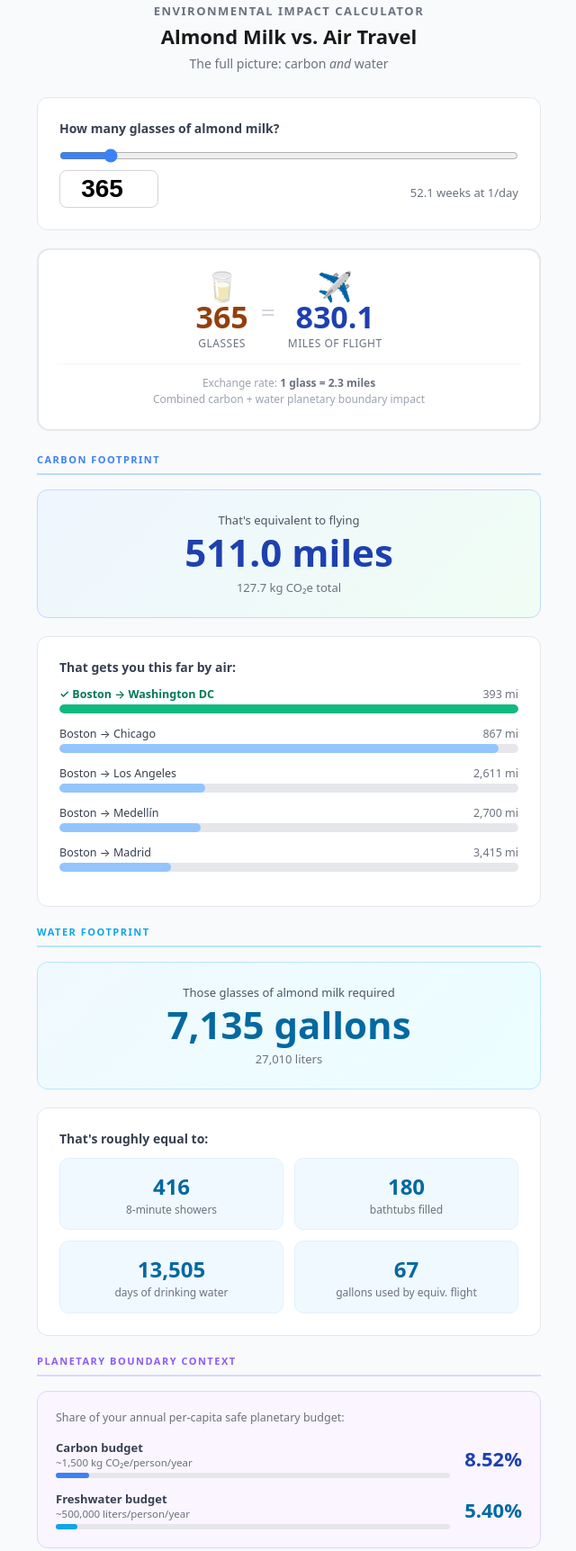
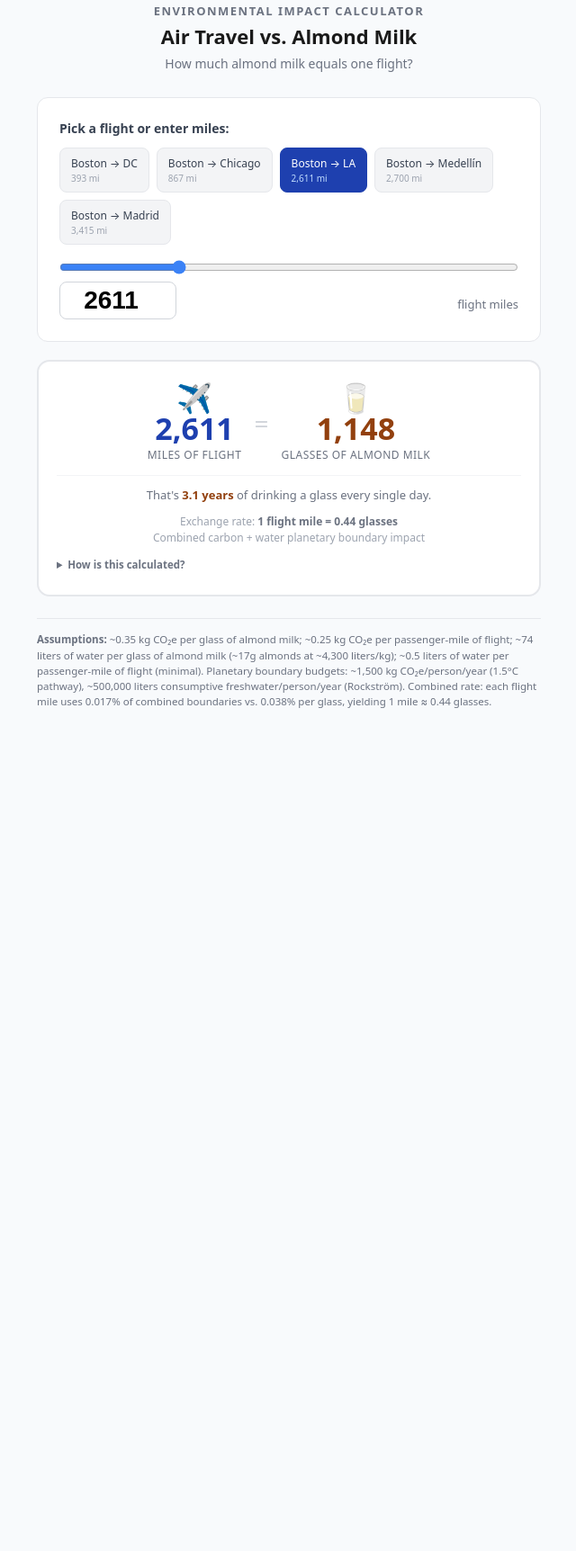
Before and after one commit to dgmulei/almond-milk, a plain HTML site: page index.html in a window 1280 px wide. Shown: the part 21-1745 px from the top of the page at 90% size, without its empty margins (319-959 px from the left). After the commit the page ends 834 px from the top, so only its background shows below. Drawn offline with Linux system fonts and the light colour scheme.

Commit message:
Strip detail sections, keep converter and methodology only

```diff
--- a/index.html
+++ b/index.html
@@ -3,8 +3,8 @@
 <head>
 <meta charset="UTF-8">
 <meta name="viewport" content="width=device-width, initial-scale=1.0">
-<title>Almond Milk vs. Air Travel — Environmental Impact Calculator</title>
-<meta name="description" content="Compare the full environmental footprint of almond milk vs commercial air travel — carbon AND water.">
+<title>Air Travel vs. Almond Milk — Environmental Impact Calculator</title>
+<meta name="description" content="How many glasses of almond milk does it take to equal the environmental impact of your flight? Spoiler: a lot.">
 <style>
   * { box-sizing: border-box; margin: 0; padding: 0; }
   body { font-family: system-ui, -apple-system, sans-serif; background: #f8fafc; color: #1a1a1a; padding: 24px 16px; }
@@ -17,8 +17,16 @@
   .input-label { font-size: 14px; font-weight: 600; color: #374151; display: block; margin-bottom: 12px; }
   input[type=range] { width: 100%; accent-color: #3b82f6; margin-bottom: 8px; }
   .input-row { display: flex; justify-content: space-between; align-items: baseline; }
-  .num-input { width: 110px; font-size: 28px; font-weight: 700; border: 1px solid #d1d5db; border-radius: 8px; padding: 4px 10px; text-align: center; }
+  .num-input { width: 130px; font-size: 28px; font-weight: 700; border: 1px solid #d1d5db; border-radius: 8px; padding: 4px 10px; text-align: center; }
   .hint { font-size: 13px; color: #6b7280; }
+
+  /* Quick-pick route buttons */
+  .route-picks { display: flex; flex-wrap: wrap; gap: 8px; margin-bottom: 16px; }
+  .route-pick { background: #f3f4f6; border: 1px solid #e5e7eb; border-radius: 8px; padding: 8px 12px; font-size: 12px; color: #374151; cursor: pointer; transition: all 0.15s; }
+  .route-pick:hover { background: #e0e7ff; border-color: #a5b4fc; }
+  .route-pick.active { background: #1e40af; color: #fff; border-color: #1e40af; }
+  .route-pick .miles { display: block; font-size: 10px; color: #9ca3af; margin-top: 1px; }
+  .route-pick.active .miles { color: #bfdbfe; }
 
   /* Converter */
   .converter { background: #fff; border: 2px solid #e5e7eb; border-radius: 14px; padding: 24px 20px; margin-bottom: 24px; }
@@ -26,11 +34,13 @@
   .conv-side { text-align: center; }
   .conv-icon { font-size: 32px; line-height: 1; }
   .conv-value { font-size: 34px; font-weight: 800; line-height: 1.1; }
+  .conv-value.flight { color: #1e40af; }
   .conv-value.milk { color: #92400e; }
-  .conv-value.flight { color: #1e40af; }
   .conv-unit { font-size: 12px; color: #6b7280; margin-top: 2px; text-transform: uppercase; letter-spacing: 0.5px; }
   .conv-equals { font-size: 28px; font-weight: 300; color: #d1d5db; }
-  .conv-rate { text-align: center; margin-top: 14px; padding-top: 12px; border-top: 1px solid #f3f4f6; font-size: 12px; color: #9ca3af; line-height: 1.5; }
+  .conv-context { font-size: 13px; color: #6b7280; text-align: center; margin-top: 14px; padding-top: 12px; border-top: 1px solid #f3f4f6; line-height: 1.5; }
+  .conv-context strong { color: #92400e; }
+  .conv-rate { text-align: center; margin-top: 10px; font-size: 12px; color: #9ca3af; line-height: 1.5; }
   .conv-rate strong { color: #6b7280; }
 
   .section-label { font-size: 11px; font-weight: 700; text-transform: uppercase; letter-spacing: 1.5px; margin-bottom: 16px; padding-bottom: 8px; }
@@ -41,15 +51,6 @@
   .result-carbon .sub { font-size: 13px; color: #4b5563; margin-bottom: 4px; }
   .result-carbon .big { font-size: 42px; font-weight: 800; color: #1e40af; line-height: 1.1; }
   .result-carbon .co2 { font-size: 13px; color: #6b7280; margin-top: 6px; }
-  .route { margin-bottom: 14px; }
-  .route-head { display: flex; justify-content: space-between; font-size: 12.5px; margin-bottom: 3px; }
-  .route-name { color: #374151; }
-  .route-name.done { color: #047857; font-weight: 600; }
-  .route-miles { color: #6b7280; }
-  .bar-bg { height: 10px; border-radius: 5px; background: #e5e7eb; overflow: hidden; }
-  .bar-fill { height: 100%; border-radius: 5px; transition: width 0.3s ease; }
-  .bar-fill.done { background: #10b981; }
-  .bar-fill.partial { background: #93c5fd; }
 
   /* Water section */
   .water-label { color: #0ea5e9; border-bottom: 2px solid #bae6fd; }
@@ -85,16 +86,23 @@
 <div class="wrap">
   <div class="header">
     <div class="label">Environmental Impact Calculator</div>
-    <h1>Almond Milk vs. Air Travel</h1>
-    <div class="subtitle">The full picture: carbon <em>and</em> water</div>
+    <h1>Air Travel vs. Almond Milk</h1>
+    <div class="subtitle">How much almond milk equals one flight?</div>
   </div>
 
   <div class="card">
-    <label class="input-label" for="slider">How many glasses of almond milk?</label>
-    <input type="range" id="slider" min="1" max="3650" value="365">
+    <label class="input-label">Pick a flight or enter miles:</label>
+    <div class="route-picks" id="routePicks">
+      <div class="route-pick" data-miles="393">Boston → DC<span class="miles">393 mi</span></div>
+      <div class="route-pick" data-miles="867">Boston → Chicago<span class="miles">867 mi</span></div>
+      <div class="route-pick" data-miles="2611">Boston → LA<span class="miles">2,611 mi</span></div>
+      <div class="route-pick" data-miles="2700">Boston → Medellín<span class="miles">2,700 mi</span></div>
+      <div class="route-pick" data-miles="3415">Boston → Madrid<span class="miles">3,415 mi</span></div>
+    </div>
+    <input type="range" id="slider" min="100" max="10000" value="2611">
     <div class="input-row">
-      <input type="number" id="numInput" class="num-input" min="1" max="99999" value="365">
-      <span class="hint" id="hint"></span>
+      <input type="number" id="numInput" class="num-input" min="1" max="99999" value="2611">
+      <span class="hint">flight miles</span>
     </div>
   </div>
 
@@ -102,101 +110,51 @@
   <div class="converter">
     <div class="converter-row">
       <div class="conv-side">
-        <div class="conv-icon">🥛</div>
-        <div class="conv-value milk" id="convGlasses">365</div>
-        <div class="conv-unit">glasses</div>
+        <div class="conv-icon">✈️</div>
+        <div class="conv-value flight" id="convMiles">2,611</div>
+        <div class="conv-unit">miles of flight</div>
       </div>
       <div class="conv-equals">=</div>
       <div class="conv-side">
-        <div class="conv-icon">✈️</div>
-        <div class="conv-value flight" id="convMiles">828</div>
-        <div class="conv-unit">miles of flight</div>
+        <div class="conv-icon">🥛</div>
+        <div class="conv-value milk" id="convGlasses">1,153</div>
+        <div class="conv-unit">glasses of almond milk</div>
       </div>
     </div>
+    <div class="conv-context">
+      That's <strong id="convYears"></strong> of drinking a glass every single day.
+    </div>
     <div class="conv-rate">
-      Exchange rate: <strong>1 glass = 2.3 miles</strong><br>
+      Exchange rate: <strong>1 flight mile = 0.44 glasses</strong><br>
       Combined carbon + water planetary boundary impact
     </div>
+    <details style="margin-top: 12px; font-size: 11.5px; color: #9ca3af; line-height: 1.6; cursor: pointer;">
+      <summary style="font-weight: 600; color: #6b7280;">How is this calculated?</summary>
+      <div style="margin-top: 8px; padding: 10px 12px; background: #f9fafb; border-radius: 8px; color: #6b7280;">
+        Instead of comparing carbon alone, we express each activity as a fraction of its annual <em>planetary boundary</em> — the safe operating limit for humanity (Rockström et al.).<br><br>
+        <strong>Per glass of almond milk:</strong><br>
+        Carbon: 0.35 kg ÷ 1,500 kg budget = 0.023%<br>
+        Water: 74 L ÷ 500,000 L budget = 0.015%<br>
+        Combined: <strong>0.038%</strong><br><br>
+        <strong>Per mile of flight:</strong><br>
+        Carbon: 0.25 kg ÷ 1,500 kg budget = 0.017%<br>
+        Water: 0.5 L ÷ 500,000 L budget = ≈ 0%<br>
+        Combined: <strong>0.017%</strong><br><br>
+        Ratio: 0.017 ÷ 0.038 = <strong>0.44 glasses per mile</strong>.<br>
+        This means each flight mile costs about 0.44 glasses of almond milk in total planetary boundary impact — accounting for both the carbon <em>and</em> the water almonds require.
+      </div>
+    </details>
   </div>
 
-  <!-- CARBON -->
-  <div class="section-label carbon-label">Carbon Footprint</div>
 
-  <div class="result-carbon">
-    <div class="sub">That's equivalent to flying</div>
-    <div class="big" id="milesOut"></div>
-    <div class="co2" id="co2Out"></div>
-  </div>
-
-  <div class="card">
-    <div class="input-label">That gets you this far by air:</div>
-    <div id="routes"></div>
-  </div>
-
-  <!-- WATER -->
-  <div class="section-label water-label">Water Footprint</div>
-
-  <div class="result-water">
-    <div class="sub">Those glasses of almond milk required</div>
-    <div class="big" id="waterOut"></div>
-    <div class="detail" id="waterDetail"></div>
-  </div>
-
-  <div class="card">
-    <div class="input-label">That's roughly equal to:</div>
-    <div class="water-comparisons">
-      <div class="water-comp">
-        <div class="num" id="showers"></div>
-        <div class="what">8-minute showers</div>
-      </div>
-      <div class="water-comp">
-        <div class="num" id="pools"></div>
-        <div class="what">bathtubs filled</div>
-      </div>
-      <div class="water-comp">
-        <div class="num" id="drinking"></div>
-        <div class="what">days of drinking water</div>
-      </div>
-      <div class="water-comp">
-        <div class="num" id="flightWater"></div>
-        <div class="what">gallons used by equiv. flight</div>
-      </div>
-    </div>
-  </div>
-
-  <!-- PLANETARY BOUNDARY -->
-  <div class="section-label boundary-label">Planetary Boundary Context</div>
-
-  <div class="boundary-card">
-    <div style="font-size: 12.5px; color: #6b7280; margin-bottom: 14px; line-height: 1.5;">
-      Share of your annual per-capita safe planetary budget:
-    </div>
-    <div class="boundary-row">
-      <div class="boundary-info">
-        <div class="boundary-type">Carbon budget</div>
-        <div class="boundary-desc">~1,500 kg CO₂e/person/year</div>
-        <div class="boundary-bar-bg"><div class="boundary-bar carbon" id="carbonBar"></div></div>
-      </div>
-      <div class="boundary-pct carbon" id="carbonPct"></div>
-    </div>
-    <div class="boundary-row">
-      <div class="boundary-info">
-        <div class="boundary-type">Freshwater budget</div>
-        <div class="boundary-desc">~500,000 liters/person/year</div>
-        <div class="boundary-bar-bg"><div class="boundary-bar water" id="waterBar"></div></div>
-      </div>
-      <div class="boundary-pct water" id="waterPct"></div>
-    </div>
-  </div>
 
   <div class="footnote">
-    <strong>Assumptions:</strong> ~0.35 kg CO₂e per glass of almond milk; ~0.25 kg CO₂e per passenger-mile of flight; ~74 liters of water per glass of almond milk (~17g almonds at ~4,300 liters/kg); ~0.5 liters of water per passenger-mile of flight (minimal). Planetary boundary budgets: ~1,500 kg CO₂e/person/year (1.5°C pathway), ~500,000 liters consumptive freshwater/person/year (Rockström). Combined rate: each glass uses 0.038% of combined boundaries vs. 0.017% per flight mile, yielding 1 glass ≈ 2.3 equivalent flight miles.
+    <strong>Assumptions:</strong> ~0.35 kg CO₂e per glass of almond milk; ~0.25 kg CO₂e per passenger-mile of flight; ~74 liters of water per glass of almond milk (~17g almonds at ~4,300 liters/kg); ~0.5 liters of water per passenger-mile of flight (minimal). Planetary boundary budgets: ~1,500 kg CO₂e/person/year (1.5°C pathway), ~500,000 liters consumptive freshwater/person/year (Rockström). Combined rate: each flight mile uses 0.017% of combined boundaries vs. 0.038% per glass, yielding 1 mile ≈ 0.44 glasses.
   </div>
 </div>
 <script>
 const CO2_PER_GLASS = 0.35;
 const CO2_PER_MILE = 0.25;
-const MILES_PER_GLASS_CARBON = CO2_PER_GLASS / CO2_PER_MILE;
 
 const WATER_PER_GLASS_L = 74;
 const WATER_PER_FLIGHT_MILE_L = 0.5;
@@ -205,88 +163,64 @@ const CARBON_BUDGET = 1500;
 const WATER_BUDGET = 500000;
 
 // Planetary boundary fractions per unit
-const GLASS_CARBON_FRAC = CO2_PER_GLASS / CARBON_BUDGET;       // 0.000233
-const GLASS_WATER_FRAC = WATER_PER_GLASS_L / WATER_BUDGET;     // 0.000148
-const GLASS_COMBINED = GLASS_CARBON_FRAC + GLASS_WATER_FRAC;   // 0.000381
+const GLASS_CARBON_FRAC = CO2_PER_GLASS / CARBON_BUDGET;
+const GLASS_WATER_FRAC = WATER_PER_GLASS_L / WATER_BUDGET;
+const GLASS_COMBINED = GLASS_CARBON_FRAC + GLASS_WATER_FRAC;
 
-const MILE_CARBON_FRAC = CO2_PER_MILE / CARBON_BUDGET;         // 0.000167
-const MILE_WATER_FRAC = WATER_PER_FLIGHT_MILE_L / WATER_BUDGET;// 0.000001
-const MILE_COMBINED = MILE_CARBON_FRAC + MILE_WATER_FRAC;      // 0.000168
+const MILE_CARBON_FRAC = CO2_PER_MILE / CARBON_BUDGET;
+const MILE_WATER_FRAC = WATER_PER_FLIGHT_MILE_L / WATER_BUDGET;
+const MILE_COMBINED = MILE_CARBON_FRAC + MILE_WATER_FRAC;
 
-const BOUNDARY_MILES_PER_GLASS = GLASS_COMBINED / MILE_COMBINED; // ~2.27
+const GLASSES_PER_MILE = MILE_COMBINED / GLASS_COMBINED; // ~0.44
 
 const SHOWER_L = 65;
 const BATHTUB_L = 150;
 const DRINKING_L = 2;
 
-const ROUTES = [
-  ["Boston → Washington DC", 393],
-  ["Boston → Chicago", 867],
-  ["Boston → Los Angeles", 2611],
-  ["Boston → Medellín", 2700],
-  ["Boston → Madrid", 3415],
-];
-
 const slider = document.getElementById("slider");
 const numInput = document.getElementById("numInput");
+const picks = document.querySelectorAll(".route-pick");
 
 function fmt(n) { return n >= 1000 ? n.toLocaleString("en-US", {maximumFractionDigits:0}) : n.toFixed(1); }
 function fmtInt(n) { return Math.round(n).toLocaleString("en-US"); }
 
-function render(g) {
-  const boundaryMiles = g * BOUNDARY_MILES_PER_GLASS;
-  const carbonMiles = g * MILES_PER_GLASS_CARBON;
-  const co2 = g * CO2_PER_GLASS;
-  const waterL = g * WATER_PER_GLASS_L;
-  const waterGal = waterL * 0.264172;
-  const flightWaterL = carbonMiles * WATER_PER_FLIGHT_MILE_L;
-  const flightWaterGal = flightWaterL * 0.264172;
+function updatePicks(miles) {
+  picks.forEach(p => {
+    p.classList.toggle("active", parseInt(p.dataset.miles) === miles);
+  });
+}
 
-  const carbonPct = (co2 / CARBON_BUDGET) * 100;
-  const waterPct = (waterL / WATER_BUDGET) * 100;
+function render(miles) {
+  const glasses = miles * GLASSES_PER_MILE;
 
-  document.getElementById("hint").textContent = g <= 365
-    ? (g/7).toFixed(1) + " weeks at 1/day"
-    : (g/365).toFixed(1) + " years at 1/day";
+  const years = (glasses / 365);
 
-  // Converter — combined boundary rate
-  document.getElementById("convGlasses").textContent = fmtInt(g);
-  document.getElementById("convMiles").textContent = fmt(boundaryMiles);
+  // Converter
+  document.getElementById("convMiles").textContent = fmtInt(miles);
+  document.getElementById("convGlasses").textContent = fmtInt(glasses);
+  document.getElementById("convYears").textContent =
+    years < 1 ? Math.round(years * 12) + " months" :
+    years < 2 ? "1 year and " + Math.round((years - 1) * 12) + " months" :
+    fmt(years) + " years";
 
-  // Carbon results — carbon-only rate
-  document.getElementById("milesOut").textContent = fmt(carbonMiles) + " miles";
-  document.getElementById("co2Out").textContent = fmt(co2) + " kg CO₂e total";
 
-  // Routes use combined boundary miles
-  document.getElementById("routes").innerHTML = ROUTES.map(([name, rm]) => {
-    const pct = Math.min(100, boundaryMiles / rm * 100);
-    const done = boundaryMiles >= rm;
-    return `<div class="route">
-      <div class="route-head">
-        <span class="route-name ${done?"done":""}">${done?"✓ ":""}${name}</span>
-        <span class="route-miles">${rm.toLocaleString()} mi</span>
-      </div>
-      <div class="bar-bg"><div class="bar-fill ${done?"done":"partial"}" style="width:${pct}%"></div></div>
-    </div>`;
-  }).join("");
 
-  document.getElementById("waterOut").textContent = fmtInt(waterGal) + " gallons";
-  document.getElementById("waterDetail").textContent = fmtInt(waterL) + " liters";
-
-  document.getElementById("showers").textContent = fmtInt(waterL / SHOWER_L);
-  document.getElementById("pools").textContent = fmtInt(waterL / BATHTUB_L);
-  document.getElementById("drinking").textContent = fmtInt(waterL / DRINKING_L);
-  document.getElementById("flightWater").textContent = fmtInt(flightWaterGal);
-
-  document.getElementById("carbonPct").textContent = carbonPct.toFixed(2) + "%";
-  document.getElementById("carbonBar").style.width = Math.min(100, carbonPct) + "%";
-  document.getElementById("waterPct").textContent = waterPct.toFixed(2) + "%";
-  document.getElementById("waterBar").style.width = Math.min(100, waterPct) + "%";
+  updatePicks(miles);
 }
 
 slider.addEventListener("input", () => { numInput.value = slider.value; render(+slider.value); });
-numInput.addEventListener("input", () => { const v = Math.max(1, +numInput.value); slider.value = Math.min(3650, v); render(v); });
-render(365);
+numInput.addEventListener("input", () => { const v = Math.max(1, +numInput.value); slider.value = Math.min(10000, v); render(v); });
+
+picks.forEach(p => {
+  p.addEventListener("click", () => {
+    const m = parseInt(p.dataset.miles);
+    slider.value = m;
+    numInput.value = m;
+    render(m);
+  });
+});
+
+render(2611);
 </script>
 </body>
 </html>
```
